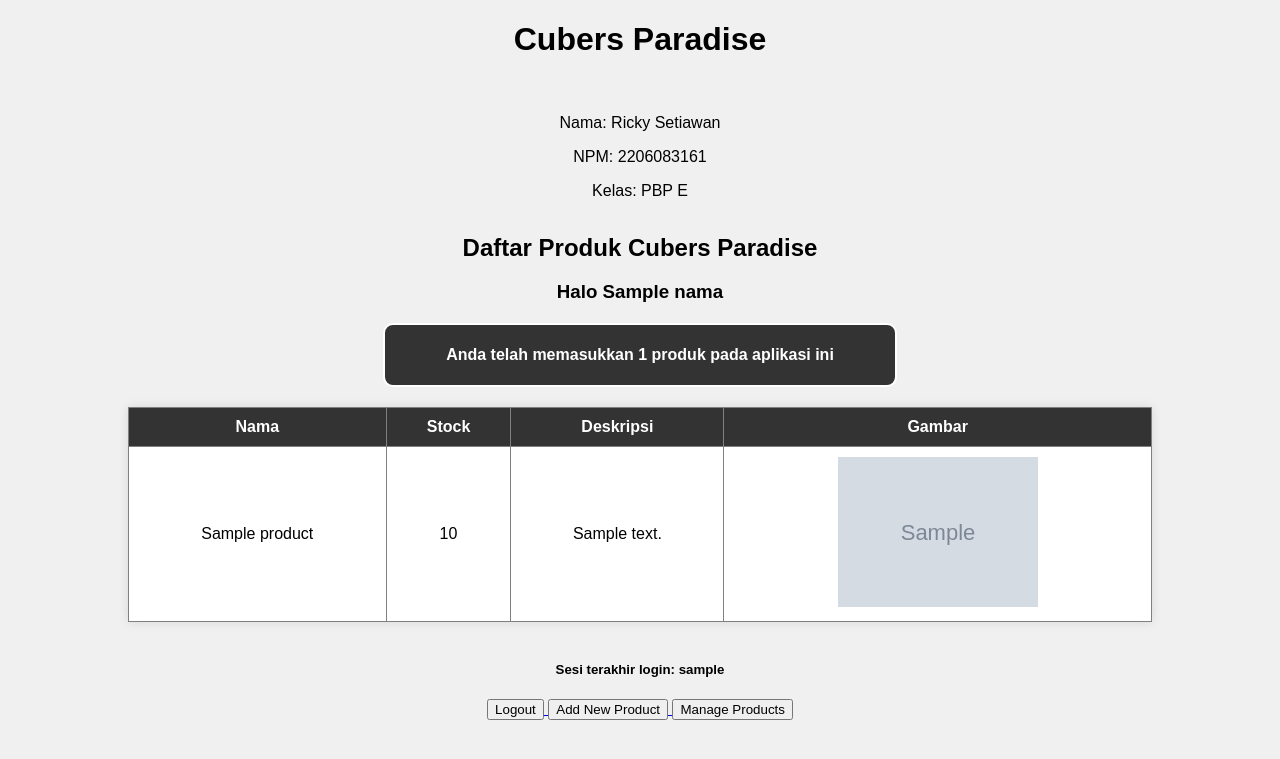
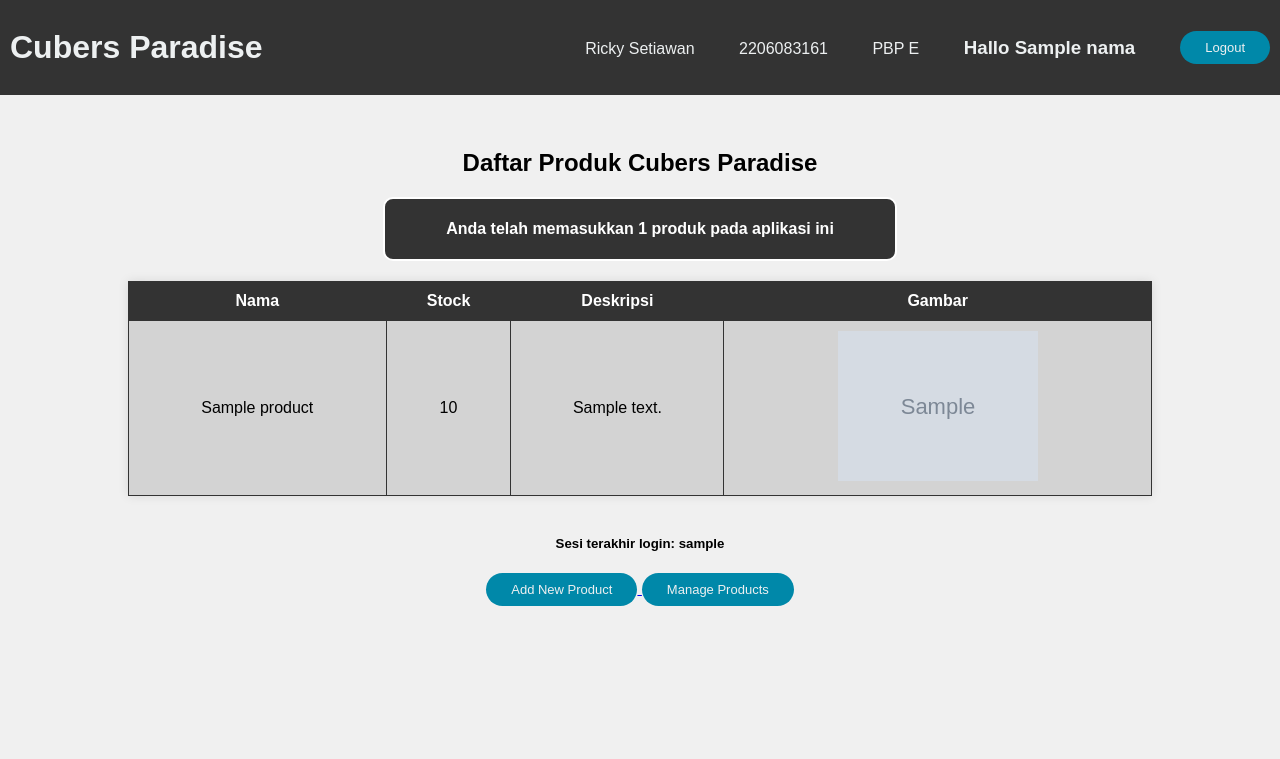
Before and after one commit to Merrick2q/cubersparadise, a Django app: template main/templates/product_list.html in a window 1280 px wide. Shown: the top 759 px of the page. Run offline with Django 4.2, Linux system fonts and the light colour scheme; tables that the repository leaves empty hold one stand-in row (values such as "Sample post"); the template is opened without the code that fills it: values that come from a table or form of the project are taken from there, most other values are stand-ins (such as "Sample title", 1, 10 or a date in 2020); grey boxes marked "Sample" are stand-in pictures.

Commit message:
Tugas 5 selesai

```diff
--- a/main/templates/login.html
+++ b/main/templates/login.html
@@ -2,8 +2,8 @@
     body {
         font-family: Arial, sans-serif;
         background-color: #f0f0f0;
-        margin: 0;
-        padding: 0;
+        margin: 10px;
+        padding: 10px;
     }
 </style>
 
--- a/main/templates/product_list.html
+++ b/main/templates/product_list.html
@@ -11,6 +11,33 @@
             margin: 0;
             padding: 0;
         }
+        header {
+            display: flex;
+            justify-content: flex-end;
+            align-items: center;
+            padding: 30px 10px;
+            background-color: #333;
+            color: #edf0f1;
+            height: 35px;
+        }
+        header a {
+            margin-left: 25px;
+        }
+        .title {
+            cursor: pointer;
+            margin-right: auto;
+        }
+        .nav {
+            list-style: none;
+        }
+        .nav p {
+            display: inline-block;
+            padding: 0px 20px;
+        }
+        .nav h3 {
+            display: inline-block;
+            padding: 0px 20px;
+        }
         /* CSS untuk gambar dalam tabel */
         img {
             max-width: 200px;
@@ -19,7 +46,9 @@
         /* CSS untuk tabel */
         table {
             margin: 0 auto;
+            border: 1px #333;
             border-collapse: collapse;
+            border-spacing: 0;
             width: 80%;
             background-color: #fff;
             box-shadow: 0 0 10px rgba(0, 0, 0, 0.1);
@@ -38,6 +67,9 @@
         tr:hover {
             background-color: #ddd;
         }
+        tr:last-child {
+            background-color: #D3D3D3;
+        }
         .count_item {
             text-align: center;
             background-color: #333;
@@ -49,21 +81,45 @@
             margin: 20px auto;
             max-width: 500px;
         }
+        button {
+            font-size: small;
+            color: #edf0f1;
+            padding: 9px 25px;
+            background-color: rgba(0,136,169,1);
+            border: none;
+            border-radius: 50px;
+            cursor: pointer;
+            transition: all 0.3s ease 0s;
+        }
+        button:hover {
+            background-color: rgba(0,136,169,0.8);
+        }
     </style>
 </head>
 <body>
     {% extends 'base.html' %}
 
     {% block content %}
-        <h1>Cubers Paradise</h1>
+        <header>
+            <h1 class="title">Cubers Paradise</h1>
+            <nav>
+                <ul class="nav">
+                    <p>Ricky Setiawan</p>
+                    <p>2206083161</p>
+                    <p>PBP E</p>
+                    <h3> Hallo {{ nama }} </h3>
+                </ul>
+            </nav>
+            <a href="{% url 'main:logout' %}">
+                <button>
+                    Logout
+                </button>
+            </a>
+        </header>
         <br>
-        <p>Nama: Ricky Setiawan</p>
-        <p>NPM: 2206083161</p>
-        <p>Kelas: PBP E</p>
+        <br>
         <br>
         <h2 style="margin: 0;">Daftar Produk Cubers Paradise</h2>
-
-        <h3> Halo {{ nama }} </h3>
         <div class="count_item">
             <p>Anda telah memasukkan {{ items|length }} produk pada aplikasi ini</p>
         </div>
@@ -89,15 +145,9 @@
             </tbody>
         </table>
 
-        <br />
+        <br/>
 
         <h5> Sesi terakhir login: {{ last_login }} </h5>
-
-        <a href="{% url 'main:logout' %}">
-            <button>
-                Logout
-            </button>
-        </a>
 
         <a href="{% url 'main:create_product' %}">
             <button>
@@ -105,11 +155,11 @@
             </button>
         </a>
 
-        <a href="{% url 'main:product_management' %}">
+        <a class="manage" href="{% url 'main:product_management' %}">
             <button>
                 Manage Products
             </button>
-         </a>
+        </a>
 
     {% endblock content %}
 </body>
--- a/main/templates/registrasi.html
+++ b/main/templates/registrasi.html
@@ -2,8 +2,8 @@
     body {
         font-family: Arial, sans-serif;
         background-color: #f0f0f0;
-        margin: 0;
-        padding: 0;
+        margin: 10px;
+        padding: 10px;
     }
 </style>
 
```
Also changed, not shown: main/templates/create_product.html (+2 -24 lines), main/templates/manage_products.html (+18 -9 lines).
